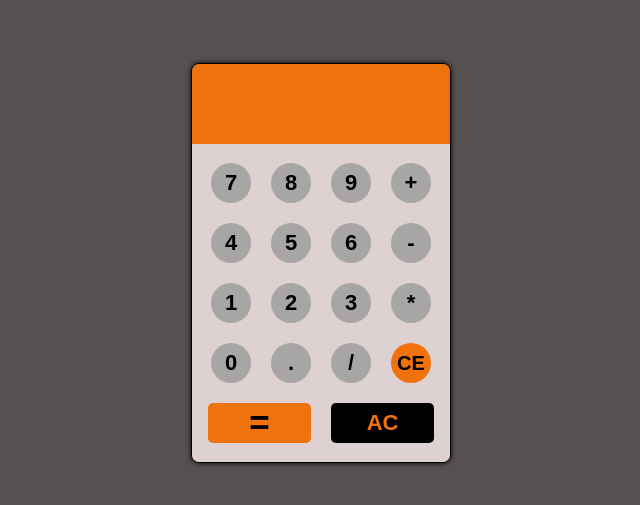
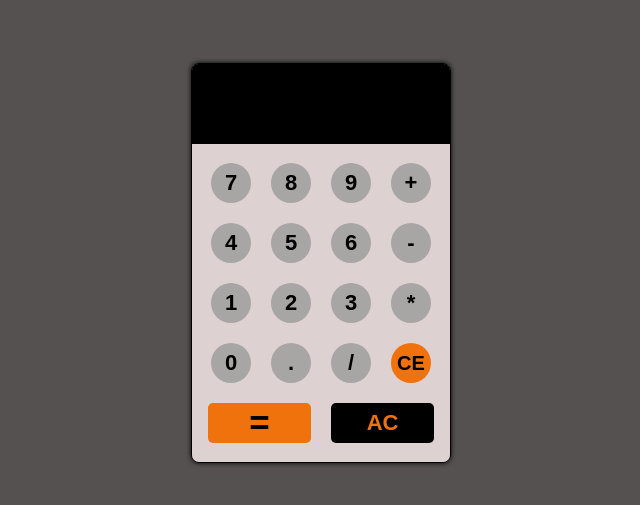
Before and after one commit to Daicheq/kalkulatorByDaicheq, a plain HTML site: page index.html in a window 1280 px wide. Shown: the part 137-642 px from the top of the page, without its empty margins (319-959 px from the left). Drawn offline with Linux system fonts and the light colour scheme.

Commit message:
add focus to input

```diff
--- a/index.html
+++ b/index.html
@@ -12,7 +12,7 @@
 <body>
     <div class="wrapper">
         <div class="calculator">
-            <input type="text" class="calculator-head">
+            <input type="text" class="calculator-head" autofocus>
             <div class="calculator-body">
                 <button class="calculator-button btn">7</button>
                 <button class="calculator-button btn">8</button>
--- a/script.js
+++ b/script.js
@@ -107,5 +107,3 @@ input.onkeyup = function (e) {
 }
 btnReset.addEventListener('click', resetInput)
 btnDelete.addEventListener('click', deleteChar)
-
-// dodac modal
```
